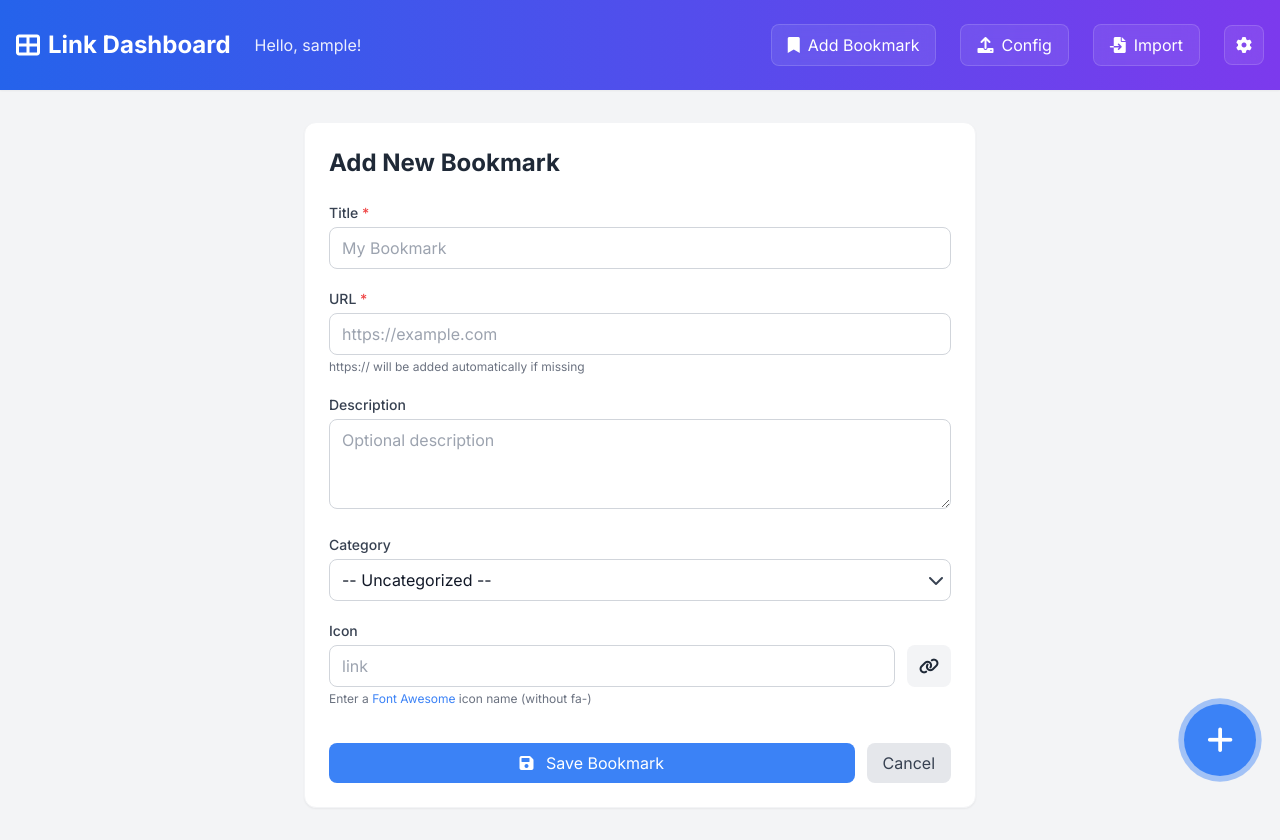
After one commit to MathoAvito/link-harbor, a Flask app: page /add_bookmark in a window 1280 px wide. The commit adds this page. Run offline with Flask 3, Linux system fonts and the light colour scheme; the visitor is signed in with stand-in values (Sample User, id 1); data that the repository does not hold is empty; parts of the project's set-up code (start-up, migrations or seed data) failed here and were passed over; some libraries are stand-ins or nearby versions.

Commit message:
feat: enhance floating action button visibility in dark mode
Improve the user experience with the following changes:
- Increase floating action button size for better visibility and interaction
- Add white border and pulsing animation effect in dark mode
- Use brighter blue colors that stand out better against dark backgrounds
- Larger plus icon for improved clarity
- Maintain consistent spacing between navbar and content across all pages

```diff
--- a/app/dashboard_routes.py
+++ b/app/dashboard_routes.py
@@ -336,3 +336,52 @@ def delete_all_bookmarks():
             flash(f'Error deleting bookmarks: {str(e)}', 'error')
 
     return redirect(url_for('main.dashboard'))
+
+@main_bp.route('/add_bookmark', methods=['GET', 'POST'])
+@login_required
+@verify_cognito_user_exists
+def add_bookmark():
+    """Add a single bookmark manually."""
+    # Get categories for the dropdown
+    config = load_config()
+    categories = config.get('categories', [])
+
+    if request.method == 'POST':
+        try:
+            title = request.form.get('title', '').strip()
+            url = request.form.get('url', '').strip()
+            description = request.form.get('description', '').strip()
+            category = request.form.get('category', '').strip() or None
+            icon = request.form.get('icon', '').strip() or None
+
+            # Validate required fields
+            if not title or not url:
+                flash('Title and URL are required fields.', 'error')
+                return render_template('add_bookmark.html', categories=categories)
+
+            # Add http:// or https:// if missing
+            if not (url.startswith('http://') or url.startswith('https://')):
+                url = 'https://' + url
+
+            # Create new bookmark
+            bookmark_id = str(len(config['links']) + 1)
+            new_bookmark = {
+                'id': bookmark_id,
+                'title': title,
+                'url': url,
+                'description': description,
+                'category': category,
+                'icon': icon
+            }
+
+            # Add to config
+            config['links'].append(new_bookmark)
+            save_config(config)
+
+            flash('Bookmark added successfully!', 'success')
+            return redirect(url_for('main.dashboard'))
+
+        except Exception as e:
+            flash(f'Error adding bookmark: {str(e)}', 'error')
+
+    return render_template('add_bookmark.html', categories=categories)
--- /dev/null
+++ b/app/templates/add_bookmark.html
@@ -0,0 +1,115 @@
+{% extends "base.html" %}
+{% block content %}
+
+<div class="max-w-2xl mx-auto">
+  <div class="bg-white dark:bg-gray-800 rounded-xl shadow-sm p-6 border border-gray-100 dark:border-gray-700">
+    <h2 class="text-2xl font-bold mb-6 text-gray-800 dark:text-gray-100">Add New Bookmark</h2>
+
+    <form method="POST" action="{{ url_for('main.add_bookmark') }}" class="space-y-5">
+      <!-- Title field -->
+      <div>
+        <label for="title" class="block text-sm font-medium text-gray-700 dark:text-gray-300 mb-1">
+          Title <span class="text-red-500">*</span>
+        </label>
+        <input type="text" id="title" name="title" required
+               class="w-full border border-gray-300 dark:border-gray-600 rounded-lg px-3 py-2
+                      focus:ring-2 focus:ring-blue-500 focus:border-blue-500
+                      bg-white dark:bg-gray-700 text-gray-900 dark:text-gray-100"
+               placeholder="My Bookmark">
+      </div>
+
+      <!-- URL field -->
+      <div>
+        <label for="url" class="block text-sm font-medium text-gray-700 dark:text-gray-300 mb-1">
+          URL <span class="text-red-500">*</span>
+        </label>
+        <input type="url" id="url" name="url" required
+               class="w-full border border-gray-300 dark:border-gray-600 rounded-lg px-3 py-2
+                      focus:ring-2 focus:ring-blue-500 focus:border-blue-500
+                      bg-white dark:bg-gray-700 text-gray-900 dark:text-gray-100"
+               placeholder="https://example.com">
+        <p class="text-xs text-gray-500 dark:text-gray-400 mt-1">https:// will be added automatically if missing</p>
+      </div>
+
+      <!-- Description field -->
+      <div>
+        <label for="description" class="block text-sm font-medium text-gray-700 dark:text-gray-300 mb-1">
+          Description
+        </label>
+        <textarea id="description" name="description" rows="3"
+                  class="w-full border border-gray-300 dark:border-gray-600 rounded-lg px-3 py-2
+                         focus:ring-2 focus:ring-blue-500 focus:border-blue-500
+                         bg-white dark:bg-gray-700 text-gray-900 dark:text-gray-100"
+                  placeholder="Optional description"></textarea>
+      </div>
+
+      <!-- Category field -->
+      <div>
+        <label for="category" class="block text-sm font-medium text-gray-700 dark:text-gray-300 mb-1">
+          Category
+        </label>
+        <div class="relative">
+          <select id="category" name="category"
+                  class="w-full border border-gray-300 dark:border-gray-600 rounded-lg px-3 py-2
+                         focus:ring-2 focus:ring-blue-500 focus:border-blue-500
+                         bg-white dark:bg-gray-700 text-gray-900 dark:text-gray-100 appearance-none">
+            <option value="">-- Uncategorized --</option>
+            {% for category in categories %}
+              <option value="{{ category }}">{{ category }}</option>
+            {% endfor %}
+          </select>
+          <div class="pointer-events-none absolute inset-y-0 right-0 flex items-center px-2 text-gray-700 dark:text-gray-300">
+            <i class="fas fa-chevron-down"></i>
+          </div>
+        </div>
+      </div>
+
+      <!-- Icon field -->
+      <div>
+        <label for="icon" class="block text-sm font-medium text-gray-700 dark:text-gray-300 mb-1">
+          Icon
+        </label>
+        <div class="flex space-x-3">
+          <input type="text" id="icon" name="icon"
+                 class="flex-1 border border-gray-300 dark:border-gray-600 rounded-lg px-3 py-2
+                        focus:ring-2 focus:ring-blue-500 focus:border-blue-500
+                        bg-white dark:bg-gray-700 text-gray-900 dark:text-gray-100"
+                 placeholder="link">
+          <div class="bg-gray-100 dark:bg-gray-600 rounded-lg px-3 py-2 flex items-center justify-center min-w-[42px]">
+            <i id="icon-preview" class="fas fa-link"></i>
+          </div>
+        </div>
+        <p class="text-xs text-gray-500 dark:text-gray-400 mt-1">
+          Enter a <a href="https://fontawesome.com/icons?d=gallery&s=solid&m=free" target="_blank" class="text-blue-500 hover:underline">Font Awesome</a> icon name (without fa-)
+        </p>
+      </div>
+
+      <!-- Submit buttons -->
+      <div class="flex space-x-3 pt-4">
+        <button type="submit" class="flex-1 px-4 py-2 bg-blue-500 text-white rounded-lg hover:bg-blue-600 transition-colors">
+          <i class="fas fa-save mr-2"></i> Save Bookmark
+        </button>
+        <a href="{{ url_for('main.dashboard') }}" class="px-4 py-2 bg-gray-200 dark:bg-gray-600 text-gray-700 dark:text-gray-300 rounded-lg hover:bg-gray-300 dark:hover:bg-gray-500 transition-colors">
+          Cancel
+        </a>
+      </div>
+    </form>
+  </div>
+</div>
+
+<script>
+  // Icon preview functionality
+  document.getElementById('icon').addEventListener('input', function() {
+    const iconValue = this.value.trim();
+    const preview = document.getElementById('icon-preview');
+
+    // Update the icon preview
+    if (iconValue) {
+      preview.className = 'fas fa-' + iconValue;
+    } else {
+      preview.className = 'fas fa-link'; // Default icon
+    }
+  });
+</script>
+
+{% endblock %}
--- a/app/templates/base.html
+++ b/app/templates/base.html
@@ -436,10 +436,26 @@
       color: white !important;
       border-color: #3b82f6;
     }
+
+    @keyframes pulse-dark {
+      0% {
+        box-shadow: 0 0 0 0 rgba(59, 130, 246, 0.7);
+      }
+      70% {
+        box-shadow: 0 0 0 15px rgba(59, 130, 246, 0);
+      }
+      100% {
+        box-shadow: 0 0 0 0 rgba(59, 130, 246, 0);
+      }
+    }
+
+    .dark a[href="{{ url_for('main.add_bookmark') }}"] {
+      animation: pulse-dark 2s infinite ease-in-out;
+    }
   </style>
 </head>
-<body class="min-h-screen">
-  <nav class="mb-8">
+<body class="min-h-screen bg-gray-100 dark:bg-gray-900 text-gray-800 dark:text-gray-100">
+  <nav class="bg-gradient-to-r from-blue-600 to-purple-600 py-2 sticky top-0 z-50 shadow-sm w-full">
     <div class="container mx-auto px-4 py-4">
       <div class="flex justify-between items-center">
         <!-- Left side with title -->
@@ -464,6 +480,12 @@
         <!-- Right side with buttons -->
         <div class="flex items-center space-x-6">
           {% if current_user.is_authenticated %}
+            <!-- Add Bookmark button -->
+            <a href="{{ url_for('main.add_bookmark') }}" class="nav-button text-white px-4 py-2 rounded-lg flex items-center space-x-2">
+              <i class="fas fa-bookmark"></i>
+              <span>Add Bookmark</span>
+            </a>
+
             <a href="{{ url_for('main.upload_config') }}" class="nav-button text-white px-4 py-2 rounded-lg flex items-center space-x-2">
               <i class="fas fa-upload"></i>
               <span>Config</span>
@@ -534,7 +556,7 @@
     </div>
   </nav>
 
-  <div class="container mx-auto px-4 pb-8">
+  <div class="container mx-auto px-4 pb-8 mt-8">
     {% with messages = get_flashed_messages(with_categories=true) %}
       {% if messages %}
         {% for category, message in messages %}
@@ -547,6 +569,16 @@
     {% endwith %}
     {% block content %}{% endblock %}
   </div>
+
+  <!-- Floating Action Button for Add Bookmark -->
+  {% if current_user.is_authenticated %}
+  <a href="{{ url_for('main.add_bookmark') }}"
+     class="fixed bottom-6 right-6 bg-blue-500 hover:bg-blue-600 text-white rounded-full w-18 h-18 flex items-center justify-center shadow-xl transition-all border-4 border-transparent dark:border-white dark:bg-blue-500 dark:hover:bg-blue-400 dark:shadow-blue-500/50"
+     style="width: 4.5rem; height: 4.5rem; animation: pulse-dark 2s infinite ease-in-out;"
+     title="Add Bookmark">
+    <i class="fas fa-plus text-3xl"></i>
+  </a>
+  {% endif %}
 
   <script>
     function toggleSettingsDropdown(event) {
--- a/app/templates/dashboard.html
+++ b/app/templates/dashboard.html
@@ -13,7 +13,7 @@
   {% endif %}
 {% endfor %}
 
-<div class="{% if config.theme.container_spacing == 'less' %}space-y-4{% else %}space-y-8{% endif %}">
+<div class="{% if config.theme.container_spacing == 'less' %}space-y-4{% else %}space-y-8{% endif %} mt-8">
   <!-- View Toggle and Controls -->
   <div class="flex justify-between items-center mb-6">
     <div class="inline-flex rounded-lg border border-gray-200 dark:border-gray-700 bg-white dark:bg-gray-800 shadow-sm">
```
